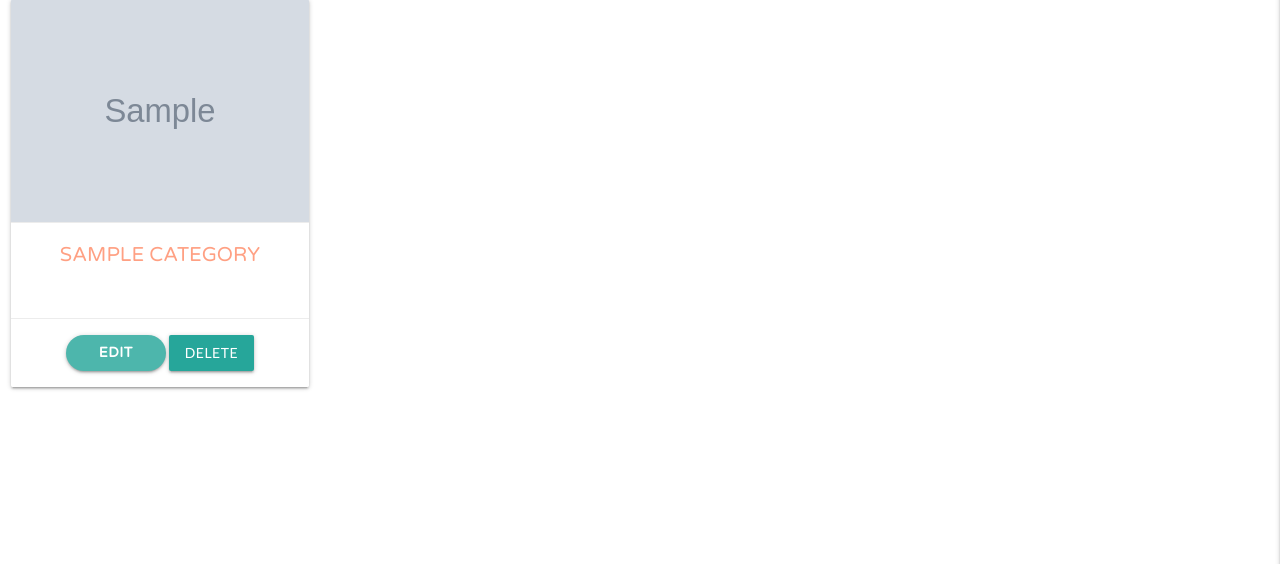
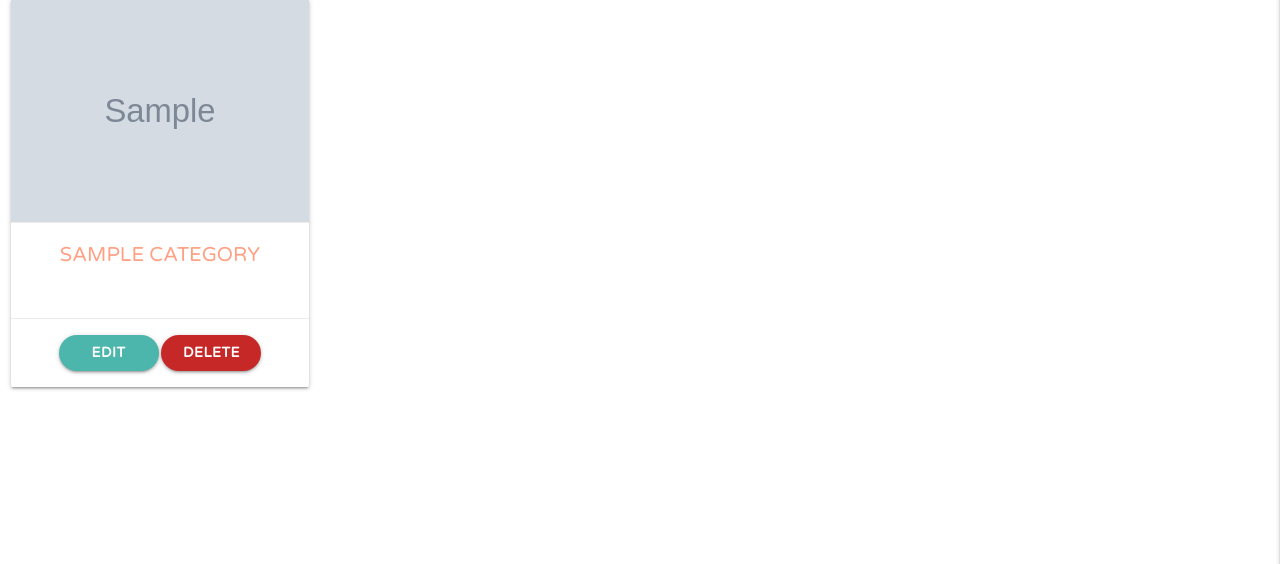
Before and after one commit to Code-Institute-Submissions/FeedMe, a Flask app: page /categories in a window 1280 px wide. Shown: the part 236-800 px from the top of the page. Run offline with Flask 2, Linux system fonts and the light colour scheme; grey boxes marked "Sample" are stand-in pictures; a database or web service that is not in the repository returns one stand-in record (values such as "Sample title"); some libraries are stand-ins or nearby versions; some web fonts are replaced.

Commit message:
added delete category functionaity

```diff
--- a/templates/categories.html
+++ b/templates/categories.html
@@ -24,11 +24,29 @@
                         <a href=""><span class="card-title">{{ category.category_name }}</span></a>
                     </div>
                     <div class="card-action">
-                        <a href="{{ url_for('edit_category', category_id=category._id) }}" class="btn btn-recipe edit">Edit</a>
-                        <a href="{{ url_for('delete_category', category_id=category._id) }}" class="btn">Delete</a>
+                        <a href="{{ url_for('edit_category', category_id=category._id) }}"
+                            class="btn btn-recipe edit">Edit</a>
+                        <a href="#delete-recipe" class="btn btn-recipe modal-trigger delete">Delete</a>
                     </div>
                 </div>
             </div>
+
+            <!-- Modal Action -->
+                <div id="delete-recipe" class="modal center-align">
+                    <div>
+                        <div>
+                            <i class="fas fa-exclamation-circle red-text text-darken-3"></i>
+                            <p>
+                                Are you sure you want to delete this category?
+                            </p>
+                        </div>
+                        <div>
+                            <a href="{{ url_for('delete_category', category_id=category._id) }}"
+                                class="btn-recipe btn-small neutral modal-close del">Delete</a>
+                            <a class="btn-recipe btn-small neutral modal-close ed">Cancel</a>
+                        </div>
+                    </div>
+                </div>
         {% endfor %}
     </div>
 
```
